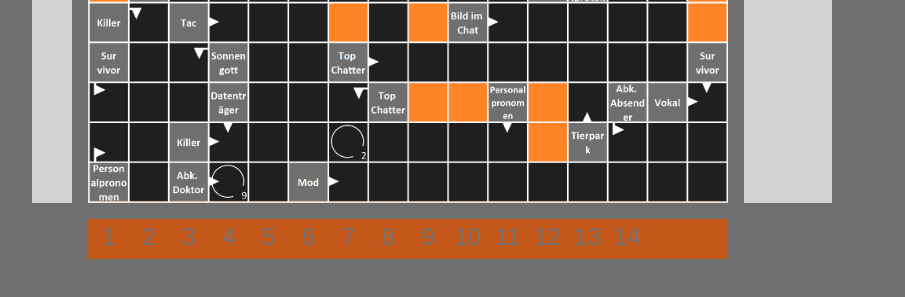
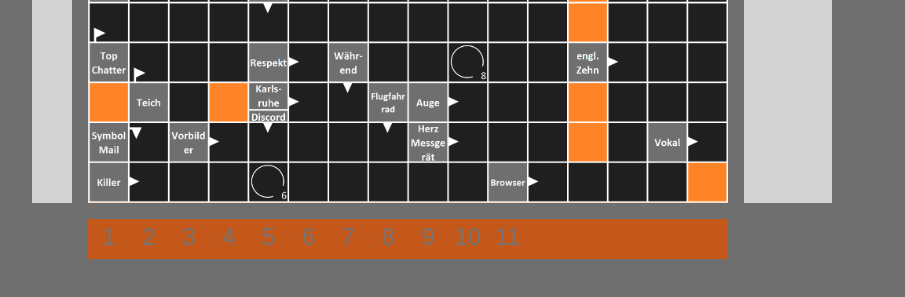
Before and after one commit to Xanthognarh/Arroword, a plain HTML site: page index.htm in a window 1280 px wide. Shown: the part 489-786 px from the top of the page, without its empty margins (208-1113 px from the left). Drawn offline with Linux system fonts and the light colour scheme.

Commit message:
Rätsel 1

```diff
--- a/index.htm
+++ b/index.htm
@@ -249,8 +249,8 @@
 	}
 	var txt="";
 	var lsglist=[];
-	var files=["Rätsel_002","Rätsel_003","Rätsel_004"];
-	fileID=1;
+	var files=["Rätsel_001","Rätsel_002","Rätsel_003","Rätsel_004"];
+	fileID=3;
 	function loadcrossword(Name){
 		document.getElementById("Titel").innerText=Name.replace("_"," #");
 		document.getElementById("Feld").style.backgroundImage='url("crosswords/'+Name+'.png")';
```
Also changed, not shown: crosswords/Rätsel_001.png (added), crosswords/Rätsel_001.txt (added).
